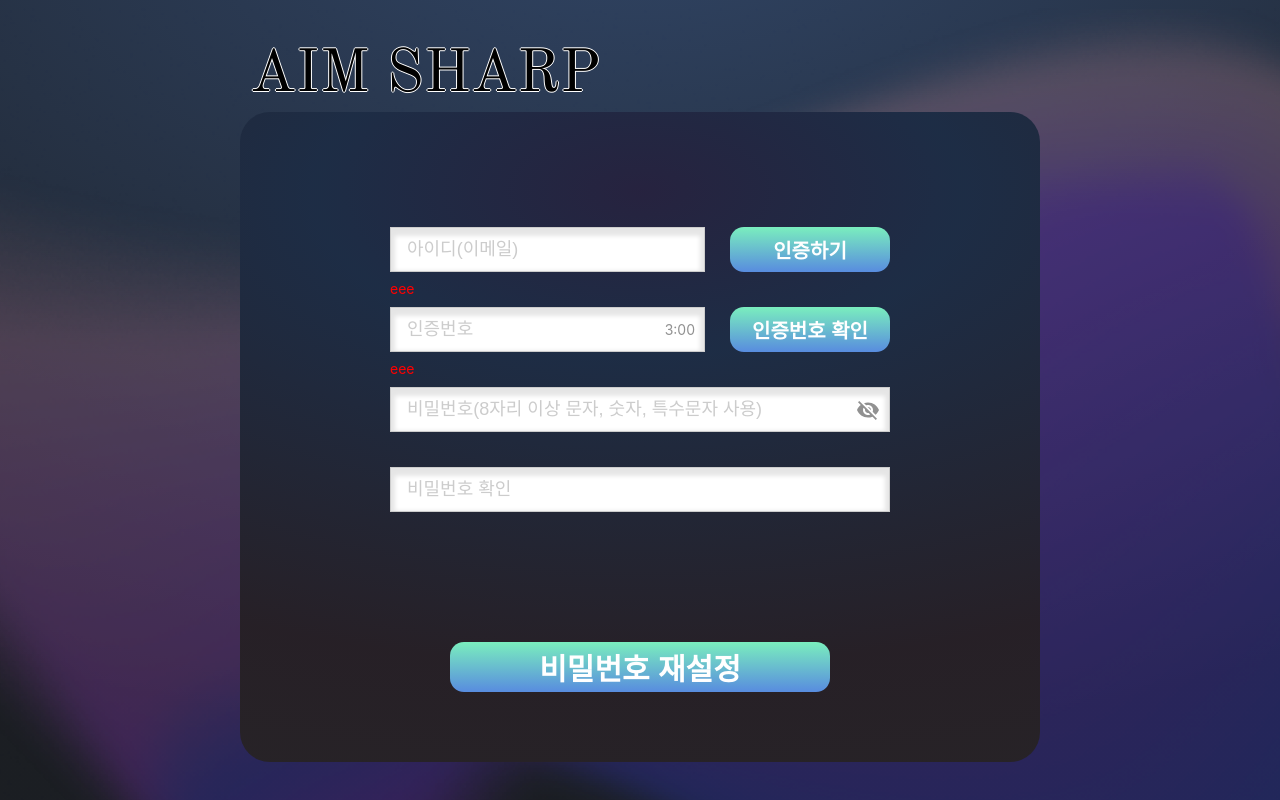
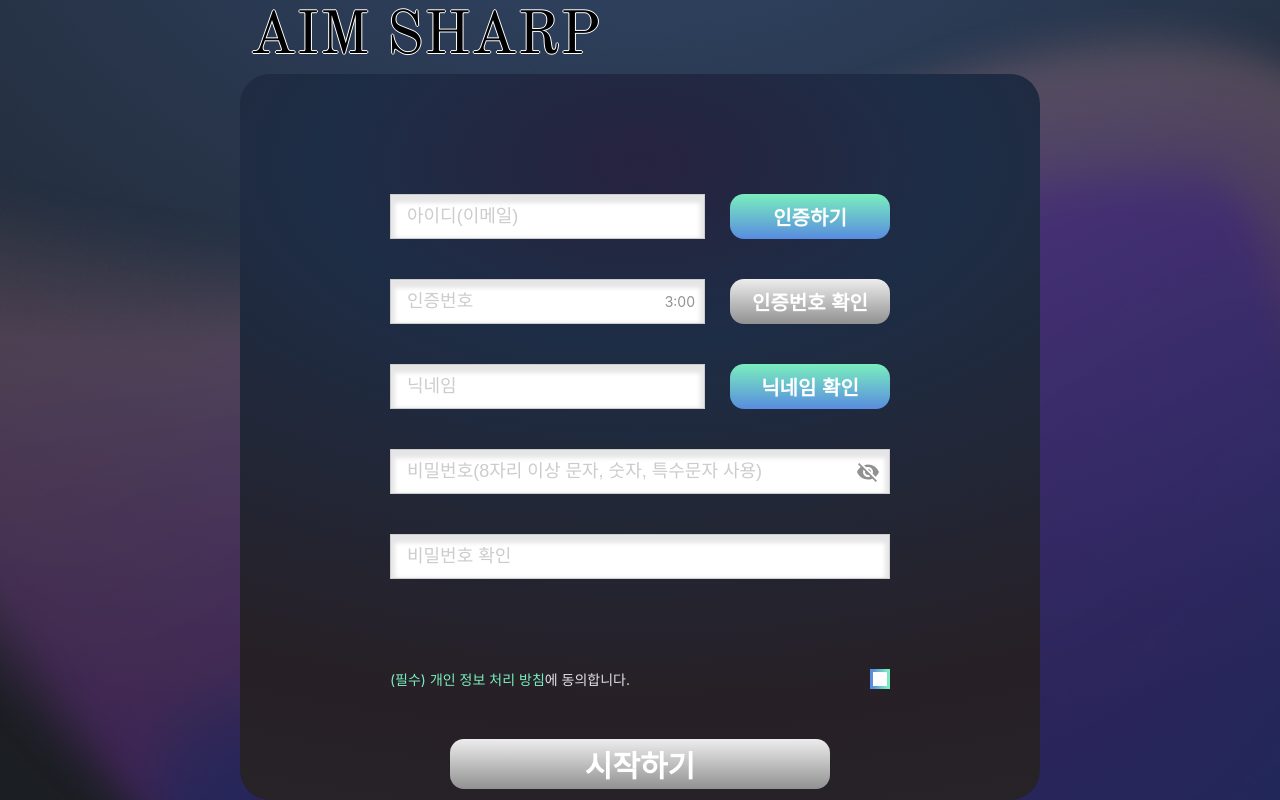
Before and after one commit to AimLab-Project/AimLab_Front, a React (Create React App) app: page /auth in a window 1280 px wide. Built offline with nearby package versions, Linux system fonts and the light colour scheme.

Commit message:
🌈feat : 회원가입 page 유효성 검사(react-hook-form, yup) 진행중

```diff
--- a/package.json
+++ b/package.json
@@ -5,6 +5,7 @@
 	"dependencies": {
 		"@emotion/react": "^11.11.3",
 		"@emotion/styled": "^11.11.0",
+		"@hookform/resolvers": "^3.3.4",
 		"@mui/icons-material": "^5.15.7",
 		"@mui/material": "^5.15.5",
 		"@tanstack/react-query": "^5.17.19",
--- a/src/components/templates/AuthPageTemplate/SingupTemplate.tsx
+++ b/src/components/templates/AuthPageTemplate/SignupTemplate.tsx
@@ -3,24 +3,39 @@ import CheckBox from 'components/ui/atoms/CheckBox/CheckBox';
 import Input from 'components/ui/atoms/Input/Input';
 import InputGroup from 'components/ui/molecules/InputGroup/InputGroup';
 import React, { useState } from 'react';
+import { useForm } from 'react-hook-form';
+import { yupResolver } from '@hookform/resolvers/yup';
 import styled from 'styled-components';
 import theme from 'styles/theme';
 import { Container, Content } from './LoginTemplate';
+import { RegisterSchema } from 'components/validations/registerValidation';
 
-const SingupTemplate = () => {
+const SignupTemplate = () => {
+	const {
+		register,
+		formState: { errors },
+	} = useForm({
+		mode: 'onChange',
+		resolver: yupResolver(RegisterSchema),
+	});
 	const [disabled, setDisabled] = useState(false);
 	const handleClick = () => {
 		setDisabled(true);
 	};
-	const handleSubmit = (e: React.FormEvent<HTMLFormElement>) => {
+	const onSunmit = (e: React.FormEvent<HTMLFormElement>) => {
 		e.preventDefault();
 	};
 	return (
-		<Container height="800px" onSubmit={handleSubmit}>
+		<Container height="800px" onSubmit={onSunmit}>
 			<Content>
 				<Wrapper>
 					<InputGroup>
-						<Input width="315px" placeholder="아이디(이메일)" />
+						<Input
+							width="315px"
+							placeholder="아이디(이메일)"
+							{...register('email')}
+							error={errors.email?.message}
+						/>
 						<Button
 							label="인증하기"
 							size="small"
@@ -39,12 +54,18 @@ const SingupTemplate = () => {
 							size="small"
 							variant="primary"
 							border="none"
+							disable={true}
 						/>
 					</InputGroup>
 				</Wrapper>
 				<Wrapper>
 					<InputGroup>
-						<Input width="315px" placeholder="닉네임" />
+						<Input
+							width="315px"
+							placeholder="닉네임"
+							{...register('nickname')}
+							error={errors.nickname?.message}
+						/>
 						<Button
 							label="닉네임 확인"
 							size="small"
@@ -58,17 +79,26 @@ const SingupTemplate = () => {
 						width="100%"
 						placeholder="비밀번호(8자리 이상 문자, 숫자, 특수문자 사용)"
 						icon={true}
+						type="password"
+						{...register('password')}
+						error={errors.password?.message}
 					/>
 				</Wrapper>
 				<Wrapper>
-					<Input width="100%" placeholder="비밀번호 확인" />
+					<Input
+						width="100%"
+						placeholder="비밀번호 확인"
+						type="password"
+						{...register('passwordConfirm')}
+						error={errors.passwordConfirm?.message}
+					/>
 				</Wrapper>
 				<Wrapper>
 					<Checks>
 						<span>
 							<a href="#">(필수) 개인 정보 처리 방침</a>에 동의합니다.
 						</span>
-						<CheckBox variant="primary" />
+						<CheckBox variant="primary" {...register('check')} />
 					</Checks>
 				</Wrapper>
 				<ButtonBox>
@@ -77,6 +107,7 @@ const SingupTemplate = () => {
 						variant="primary"
 						border="none"
 						size="large"
+						disable={true}
 					/>
 				</ButtonBox>
 			</Content>
@@ -84,7 +115,7 @@ const SingupTemplate = () => {
 	);
 };
 
-export default SingupTemplate;
+export default SignupTemplate;
 
 const Wrapper = styled.div`
 	padding: 20px 0;
--- a/src/components/templates/MyPageTemplate/RePasswordTemplate.tsx
+++ b/src/components/templates/MyPageTemplate/RePasswordTemplate.tsx
@@ -4,7 +4,7 @@ import InputGroup from 'components/ui/molecules/InputGroup/InputGroup';
 import React from 'react';
 import styled from 'styled-components';
 import { Container, Content, Wrapper } from '../AuthPageTemplate/LoginTemplate';
-import { ButtonBox } from '../AuthPageTemplate/SingupTemplate';
+import { ButtonBox } from '../AuthPageTemplate/SignupTemplate';
 
 const RePasswordTemplate = () => {
 	const data = {
--- a/src/components/ui/atoms/Input/Input.tsx
+++ b/src/components/ui/atoms/Input/Input.tsx
@@ -1,4 +1,4 @@
-import React, { useState } from 'react';
+import React, { forwardRef, useState } from 'react';
 import { StyledInput, StyledInputBox } from './style';
 import InfoIcon from '@mui/icons-material/Info';
 import VisibilityIcon from '@mui/icons-material/Visibility';
@@ -15,16 +15,11 @@ export interface InputProps {
 	type?: string;
 }
 
-const Input = ({
-	pass,
-	error,
-	time,
-	login,
-	icon,
-	placeholder,
-	width,
-	type,
-}: InputProps) => {
+const Input = forwardRef<HTMLInputElement, InputProps>(
+	(
+		{ pass, error, time, login, icon, placeholder, width, type }: InputProps,
+		ref,
+	) => {
 		const [showPassword, setShowPassword] = useState(false);
 		const [inputType, setInputType] = useState(type);
 
@@ -44,7 +39,12 @@ const Input = ({
 						{login}
 					</span>
 				)}
-			<StyledInput width={width} placeholder={placeholder} type={inputType} />
+				<StyledInput
+					ref={ref}
+					width={width}
+					placeholder={placeholder}
+					type={inputType}
+				/>
 				{time && <span className="icon">{time}</span>}
 				{icon && (
 					<span className="icon" onClick={toggleShowPassword}>
@@ -56,6 +56,9 @@ const Input = ({
 				{pass && <span className="pass">{pass}</span>}
 			</StyledInputBox>
 		);
-};
+	},
+);
+
+Input.displayName = 'Input'; // displayName 추가
 
 export default Input;
--- a/src/components/validations/registerValidation.ts
+++ b/src/components/validations/registerValidation.ts
@@ -2,4 +2,31 @@ import * as yup from 'yup';
 
 export const RegisterSchema = yup.object({
 	email: yup.string().email('올바른 이메일 형식이 아닙니다.'),
+	nickname: yup
+		.string()
+		.required('닉네임을 입력해주세요.')
+		.min(4, '닉네임은 최소 4자 이상이어야 합니다.')
+		.max(12, '닉네임은 최대 12자 이하이어야 합니다.')
+		.matches(
+			/^(?=.*[a-zA-Zㄱ-ㅎㅏ-ㅣ가-힣])(?=.*\d)[a-zA-Zㄱ-ㅎㅏ-ㅣ가-힣\d]+$/,
+			'영어, 한국어, 숫자를 조합하여 만들어진 4자 이상 12자 이하의 닉네임을 입력해주세요.',
+		)
+		.test(
+			'no-only-numbers',
+			'숫자만 포함된 닉네임은 사용할 수 없습니다.',
+			value => !/^\d+$/.test(value),
+		),
+	password: yup
+		.string()
+		.required('비밀번호를 입력해주세요.')
+		.min(12, '비밀번호는 최소 12자 이상이어야 합니다.')
+		.matches(
+			/^(?=.*[a-zA-Z])(?=.*\d)(?=.*[!@#$%^&*])[a-zA-Z\d!@#$%^&*]+$/,
+			'비밀번호는 영문, 숫자, 특수문자를 모두 포함하여야 합니다.',
+		),
+	passwordConfirm: yup
+		.string()
+		.required('비밀번호를 확인해주세요.')
+		.oneOf([yup.ref('password')], '비밀번호가 다릅니다.'),
+	check: yup.bool(),
 });
--- a/src/pages/AuthPage.tsx
+++ b/src/pages/AuthPage.tsx
@@ -1,4 +1,4 @@
-import RePasswordTemplate from 'components/templates/MyPageTemplate/RePasswordTemplate';
+import SignupTemplate from 'components/templates/AuthPageTemplate/SignupTemplate';
 
 import React from 'react';
 import styled from 'styled-components';
@@ -8,9 +8,9 @@ const AuthPage = () => {
 	return (
 		<Container>
 			<Title>aim sharp</Title>
-			{/* <SingupTemplate /> */}
+			<SignupTemplate />
 			{/* <LoginTemplate /> */}
-			<RePasswordTemplate />
+			{/* <RePasswordTemplate /> */}
 		</Container>
 	);
 };
```
Also changed, not shown: 1 other file (tests, documents, lock files or other folders). Lines whose indentation alone changed are shown as unchanged.
